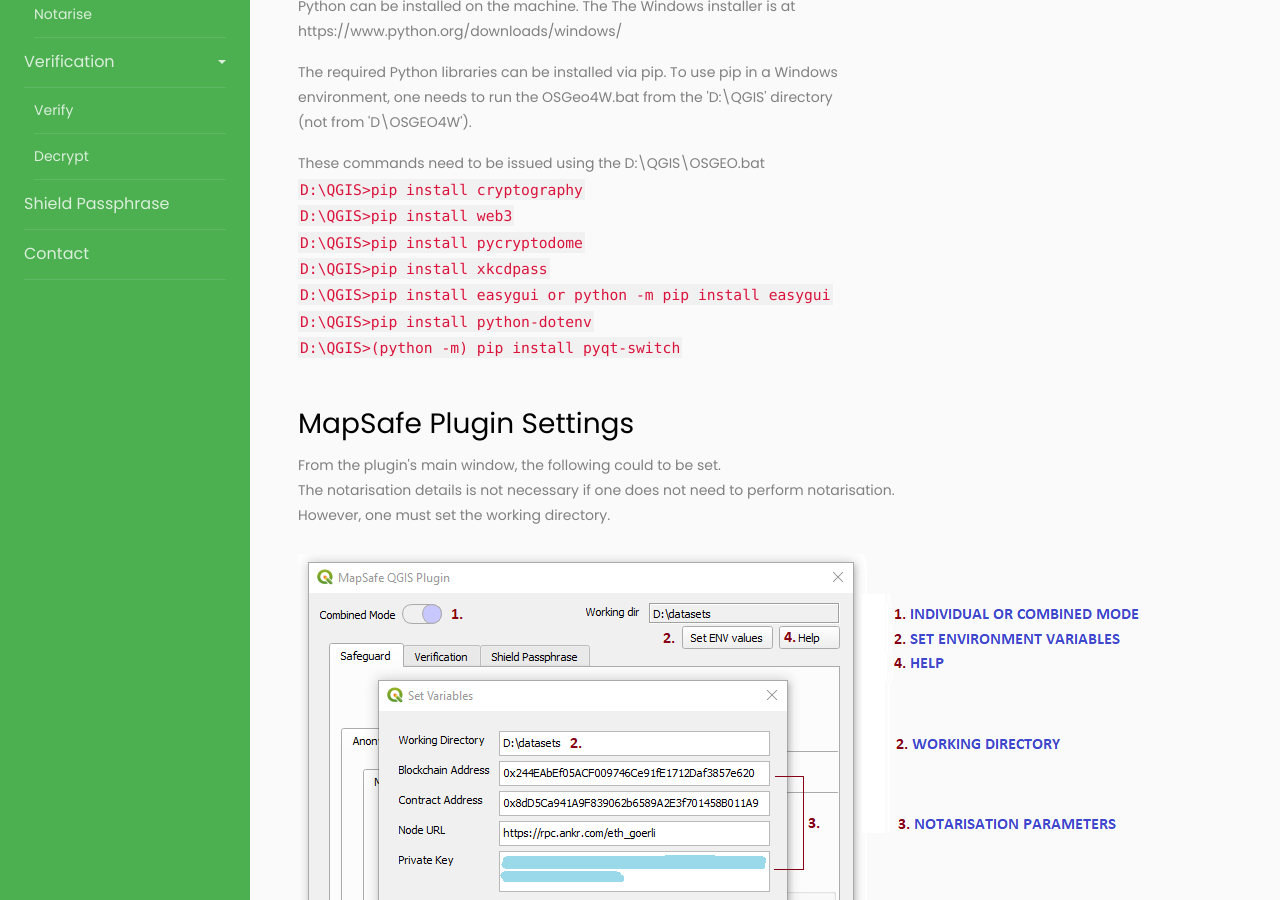
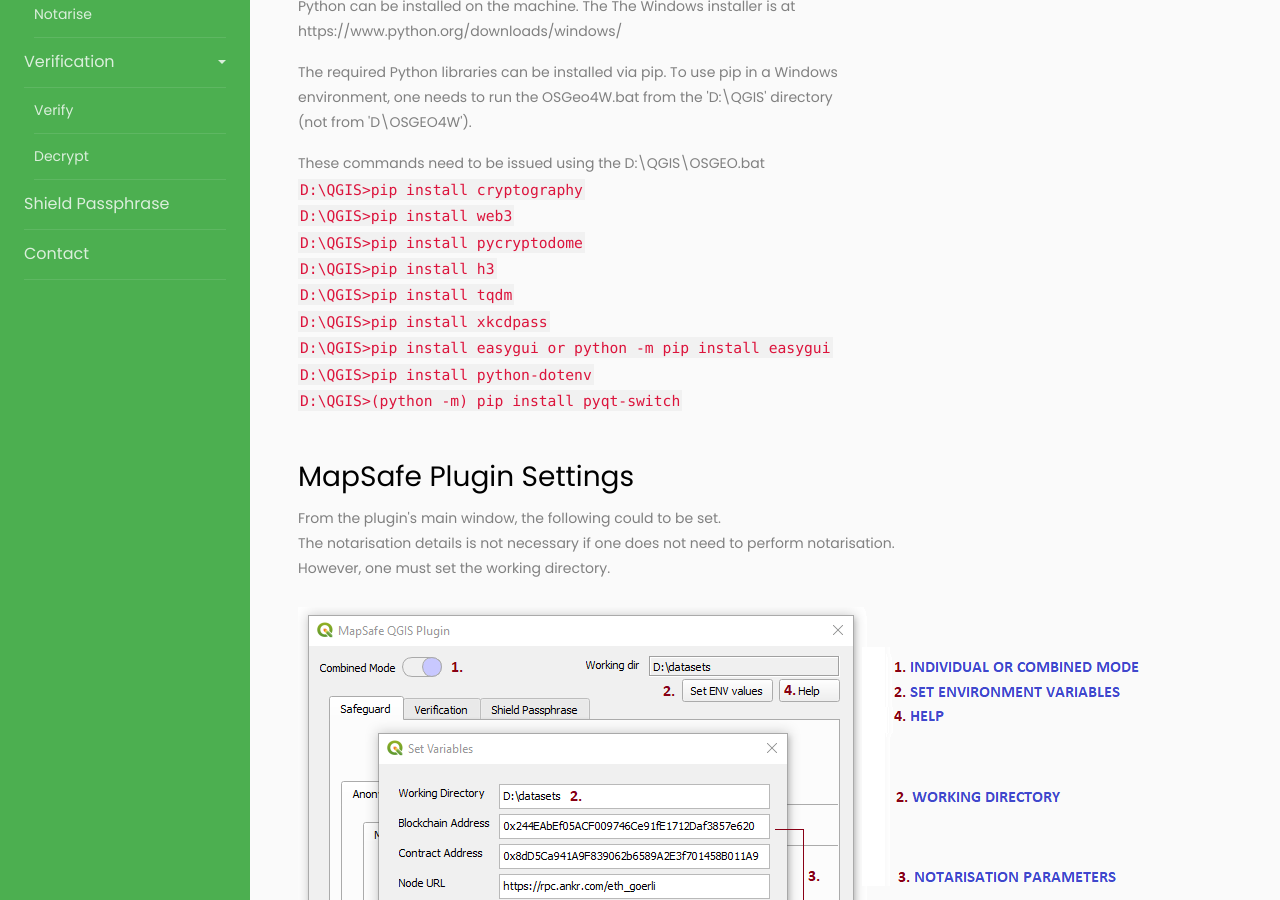
Before and after one commit to sharmapn/sharmapn.github.io, a Jekyll site: the page MapSafeQGISGeoPrivPlugin/gettingstarted.html, which Jekyll copies as it is, in a window 1280 px wide and 900 px high, scrolled down 378 px. Built offline with Jekyll 4.4.1, drawn with Linux system fonts in a browser that asks for light colours.

Commit message:
Update gettingstarted.html

```diff
--- a/MapSafeQGISGeoPrivPlugin/gettingstarted.html
+++ b/MapSafeQGISGeoPrivPlugin/gettingstarted.html
@@ -143,6 +143,8 @@
 				<code> D:\QGIS>pip install cryptography </code> <br>
 				<code> D:\QGIS>pip install web3 </code> <br>
 				<code> D:\QGIS>pip install pycryptodome </code> <br>
+			  	<code> D:\QGIS>pip install h3 </code> <br>
+			  	<code> D:\QGIS>pip install tqdm </code> <br>
 				<code> D:\QGIS>pip install xkcdpass </code> <br>
 				<code> D:\QGIS>pip install easygui or python -m pip install easygui</code> <br>
 				<code> D:\QGIS>pip install python-dotenv </code> <br>
```
